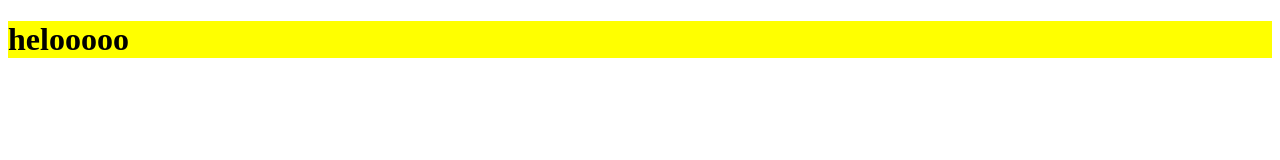
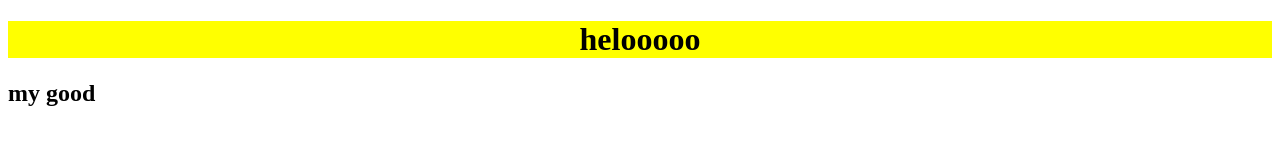
Before and after one commit to suyash700/git_practice, a plain HTML site: page index.html in a window 1280 px wide. Drawn offline with Linux system fonts and the light colour scheme.

Commit message:
feature added

```diff
--- a/index.html
+++ b/index.html
@@ -8,6 +8,7 @@
 </head>
 <body>
     <h1>helooooo</h1>
+    <h2>my good</h2>
 
 </body>
 </html>
--- a/style.css
+++ b/style.css
@@ -1,3 +1,6 @@
 h1{
     background-color: yellow;
+    text-align: center;
+    text-transform: lowercase;
+
 }
```
